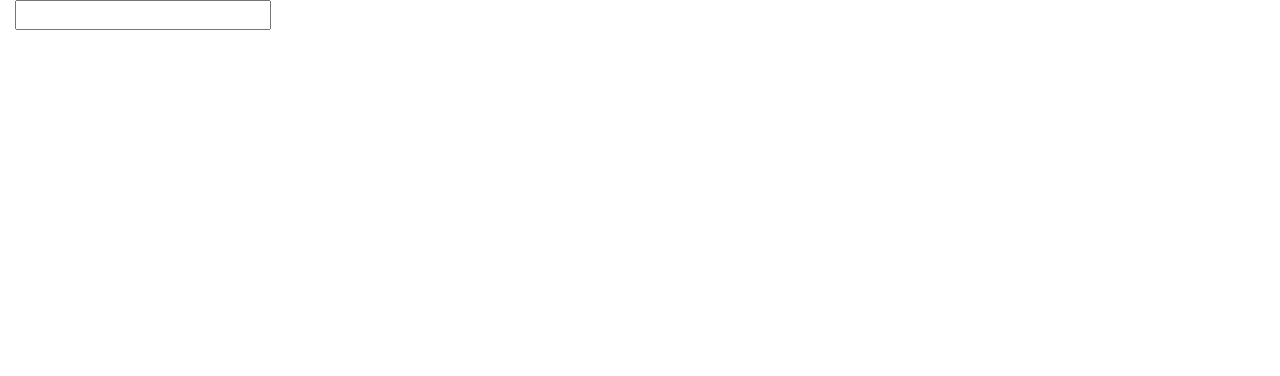
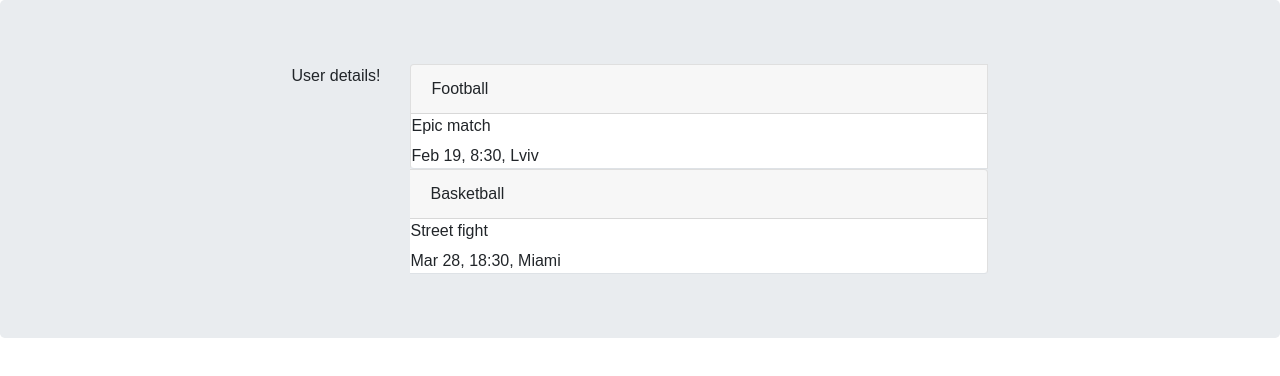
Before and after one commit to ProjectDares/projectdares-ui, a React (Create React App) app: page / in a window 1280 px wide. Shown: the top 376 px of the page. Built offline with nearby package versions, Linux system fonts and the light colour scheme.

Commit message:
add flexbox layout

```diff
--- a/package.json
+++ b/package.json
@@ -8,7 +8,8 @@
     "react": "^16.3.2",
     "react-dom": "^16.3.2",
     "react-router-dom": "^4.2.2",
-    "react-scripts": "1.1.4"
+    "react-scripts": "1.1.4",
+    "prop-types": "latest"
   },
   "scripts": {
     "start": "react-scripts start",
--- a/src/components/App.js
+++ b/src/components/App.js
@@ -1,15 +1,23 @@
-import React, {Component} from 'react';
-import SearchBar from './SearchBar';
+import React from 'react';
+import UserDetails from "./UserDetails";
+import EventsList from "./event/EventsList";
 
-class App extends Component {
+const App = () => {
 
-    render() {
-        return (
-            <div className="container-fluid">
-                <SearchBar/>
+    let events = [
+        {id: 1, type: 'Football', name: 'Epic match', info: 'Feb 19, 8:30, Lviv'},
+        {id: 2, type: 'Basketball', name: 'Street fight', info: 'Mar 28, 18:30, Miami'}
+    ]
+    return (
+        <div className="jumbotron">
+            <div className="d-flex flex-row justify-content-lg-center">
+                <div className="p-10 align-self-start"><UserDetails/></div>
+                <div className="align-self-lg-stretch col-md-6">
+                    <EventsList events={events}/>
+                </div>
             </div>
-        );
-    }
+        </div>
+    );
 }
 
 export default App;
--- a/src/components/SearchBar.js
+++ b/src/components/SearchBar.js
@@ -1,10 +1,19 @@
 import React, {Component} from 'react';
 
 class SearchBar extends Component {
+
+    constructor(props) {
+        super(props);
+
+        this.state = {term: ''};
+    }
+
     render() {
         return (
             <div>
-                <input/>
+                <input
+                    value={this.state.term}
+                    onChange={ event => this.setState({term: event.target.value})}/>
             </div>
         );
     }
--- a/src/components/UserDetails.js
+++ b/src/components/UserDetails.js
@@ -4,7 +4,7 @@ class UserDetails extends Component {
 
     render() {
         return (
-            <div>User details!</div>
+            <div className="container">User details!</div>
         );
     }
 
--- /dev/null
+++ b/src/components/event/Event.js
@@ -0,0 +1,20 @@
+import React from 'react';
+import PropTypes from 'prop-types';
+
+const Event = ({type, name, info}) => {
+    return (
+        <div className="border-bottom card">
+            <div className="card-header">{type}</div>
+            <div className="card-title">{name}</div>
+            <div className="card-subtitle">{info}</div>
+        </div>
+    );
+}
+
+Event.propTypes = {
+    type: PropTypes.string.isRequired,
+    name: PropTypes.string.isRequired,
+    info: PropTypes.string.isRequired
+};
+
+export default Event;
--- /dev/null
+++ b/src/components/event/EventsList.js
@@ -0,0 +1,19 @@
+import React from 'react';
+import PropTypes from 'prop-types';
+import Event from "./Event";
+
+const EventsList = ({events}) => {
+    return (
+        <div className="card-group list-group">
+            {events.map(event =>
+                <Event key={event.id} type={event.type} name={event.name} info={event.info}/>
+            )}
+        </div>
+    );
+}
+
+EventsList.propTypes = {
+    events: PropTypes.array.isRequired
+};
+
+export default EventsList;
--- a/src/index.css
+++ b/src/index.css
@@ -2,4 +2,7 @@ body {
   margin: 0;
   padding: 0;
   font-family: sans-serif;
+  min-height: 100%;
+  max-height: 100%;
+  height: 100%;
 }
--- a/src/index.js
+++ b/src/index.js
@@ -1,9 +1,9 @@
 import React from 'react';
 import ReactDOM from 'react-dom';
-import './index.css';
 import App from './components/App';
 import registerServiceWorker from './registerServiceWorker';
 import '../node_modules/bootstrap/dist/css/bootstrap.min.css';
+import './index.css';
 
 ReactDOM.render(<App />, document.getElementById('root'));
 registerServiceWorker();
```
Also changed, not shown: src/components/event/CreateEventShort.js (added, +13 -0 lines), src/components/event/CreateEventWrapper.js (added, +14 -0 lines).
